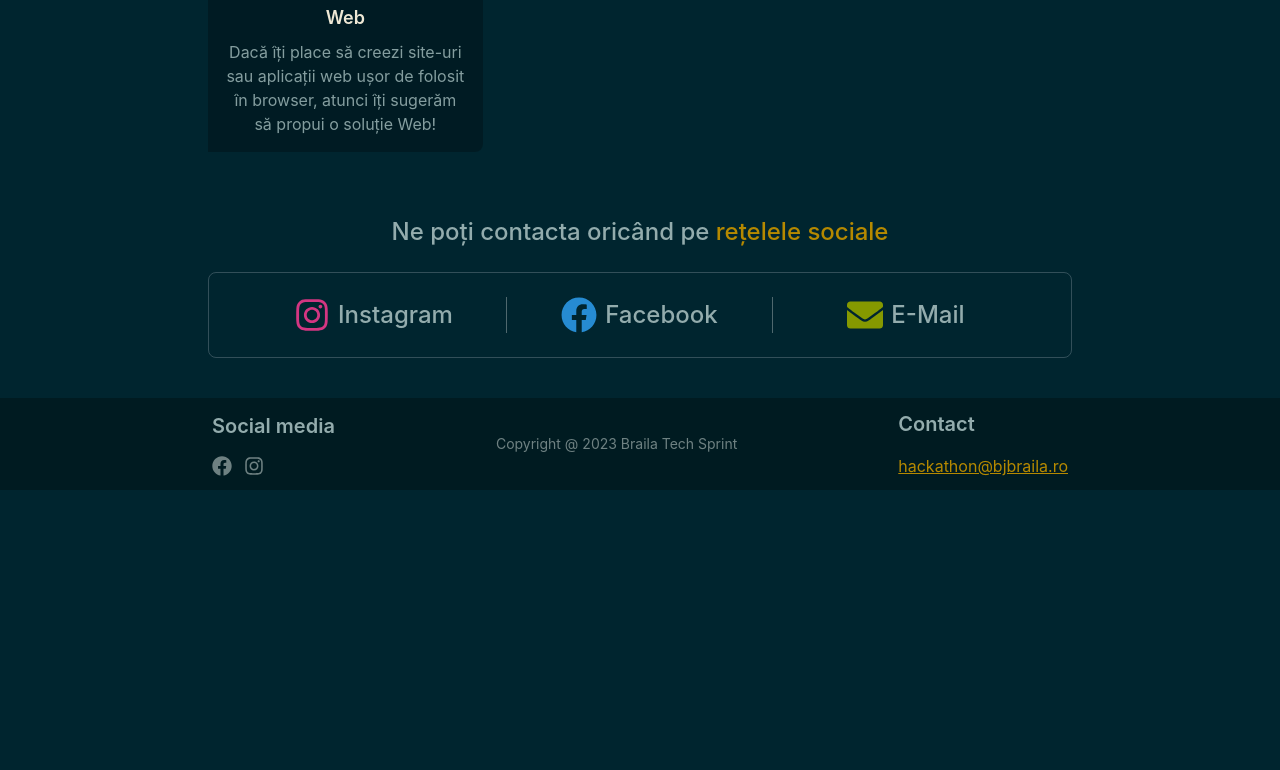
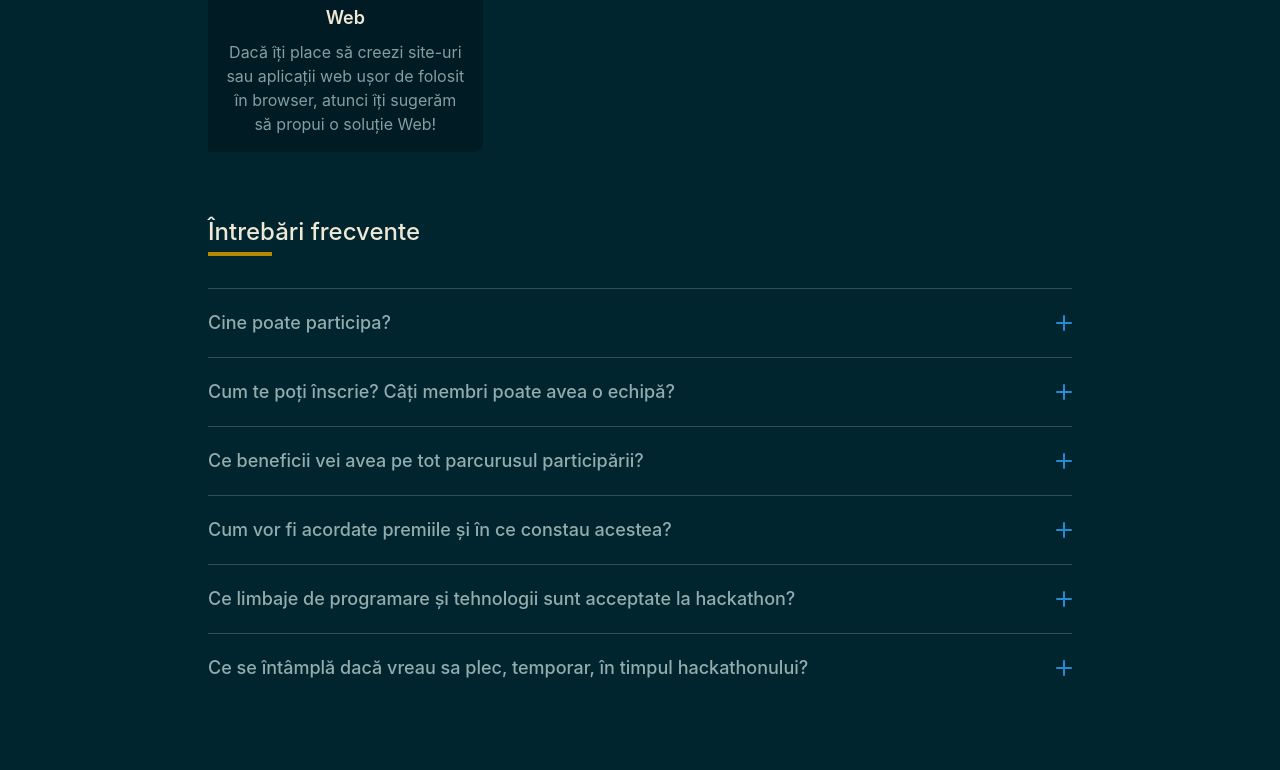
Before and after one commit to MoryokaV/brailatechsprint, a Next.js app: page / in a window 1280 px wide. Shown: the part 2000-2770 px from the top of the page. Before the commit the page ends 2490 px from the top, so only its background shows below. Built offline with nearby package versions, Linux system fonts and the light colour scheme.

Commit message:
FAQ section

```diff
--- /dev/null
+++ b/components/faq.js
@@ -0,0 +1,98 @@
+import { useState } from "react";
+
+const FAQ = () => {
+  return (
+    <section
+      className="mx-auto mb-16 w-full md:max-w-4xl px-4"
+      data-aos="fade-down"
+      data-aos-delay="300"
+    >
+      <h3 className="text-2xl font-medium text-sol-grey-accent">
+        Întrebări frecvente
+      </h3>
+      <div className="mt-1 mb-8 h-1 w-16 bg-sol-yellow"></div>
+      <Accordion title="Cine poate participa?">
+        Concursul se adresează elevilor și tinerilor pasionați de programare, cu
+        vârste cuprinse între 13 și 20 ani, care studiază în Brăila și în
+        județele limitrofe acestuia.
+      </Accordion>
+      <Accordion title="Cum te poți înscrie? Câți membri poate avea o echipă?">
+        Înscrierile se realizează individual sau în numele echipei (alcătuită
+        din maxim 3 persoane), completând formularul disponibil pe site.
+      </Accordion>
+      <Accordion title="Ce beneficii vei avea pe tot parcurusul participării?">
+        În timpul evenimentului, pe langa asigurarea gustarilor si bauturilor,
+        vei avea oportunitatea de a socializa cu alte persoane din afara echipei
+        tale cu aceeasi viziune si mentalitate asupra pasiunilor tale.
+      </Accordion>
+      <Accordion title="Cum vor fi acordate premiile și în ce constau acestea?">
+        La finalul celor 24 de ore de coding, vei avea ocazia să îți prezinți
+        proiectele în fața unui juriu de experți. Primii 3 cei mai creativi vor
+        pleca acasă, atât cu experiența unei aventuri tehnologice, cât și cu
+        premii fabuloase, anunțate în momentele următoare!
+      </Accordion>
+      <Accordion title="Ce limbaje de programare și tehnologii sunt acceptate la hackathon?">
+        În cadrul competiției Brăila Tech Sprint este permisă folosirea oricărui
+        limbaj de programare, participanții pot alege limbajele de programare
+        potrivite pentru abilitățile și experiența lor.
+      </Accordion>
+      <Accordion title="Ce se întâmplă dacă vreau sa plec, temporar, în timpul hackathonului?">
+        În cursul hackathonul este interzisă părăsirea proximității de
+        desfășurare a competiției fără a fi însoțit de un membru din staff.
+      </Accordion>
+    </section>
+  );
+};
+
+const Accordion = ({ title, children }) => {
+  const [accordionOpen, setAccordionOpen] = useState(false);
+
+  return (
+    <div className="w-full border-t border-t-sol-grey/30 px-0 py-3">
+      <button
+        onClick={() => setAccordionOpen(!accordionOpen)}
+        className="flex items-center justify-between w-full py-2"
+      >
+        <p className="font-medium text-lg text-left">{title}</p>
+        <svg
+          className={`${
+            accordionOpen ? "fill-sol-grey" : "fill-sol-bright-blue"
+          } shrink-0 ml-8`}
+          width="16"
+          height="16"
+          xmlns="http://www.w3.org/2000/svg"
+        >
+          <rect
+            y="7"
+            width="16"
+            height="2"
+            rx="1"
+            className={`transform origin-center transition duration-200 ease-out ${
+              accordionOpen && "!rotate-180"
+            }`}
+          />
+          <rect
+            y="7"
+            width="16"
+            height="2"
+            rx="1"
+            className={`transform origin-center rotate-90 transition duration-200 ease-out ${
+              accordionOpen && "!rotate-180"
+            }`}
+          />
+        </svg>
+      </button>
+      <div
+        className={`grid overflow-hidden transition-all duration-300 ease-in-out text-sm ${
+          accordionOpen
+            ? "grid-rows-[1fr] opacity-100"
+            : "grid-rows-[0fr] opacity-0"
+        }`}
+      >
+        <p className="overflow-hidden">{children}</p>
+      </div>
+    </div>
+  );
+};
+
+export default FAQ;
--- a/pages/index.js
+++ b/pages/index.js
@@ -7,6 +7,7 @@ import Image from "next/image";
 import Link from "next/link";
 import IndexPartnersFlex from "@/components/partners";
 import { FaEnvelope, FaFacebook, FaInstagram } from "react-icons/fa";
+import FAQ from "@/components/faq";
 
 import logo from "public/bts.png";
 import wave1 from "public/wave1.svg";
@@ -90,36 +91,10 @@ export default function Home() {
           <div className="mt-1 mb-4 h-1 w-16 bg-sol-yellow"></div>
           <Categories />
         </section>
-        <section className="mx-auto mb-10 w-full md:max-w-4xl px-4">
-          <h3 className="text-center mb-6 font-medium text-2xl">
-            Ne poți contacta oricând pe{" "}
-            <span className="text-sol-yellow">rețelele sociale</span>
-          </h3>
-          <div className="border border-sol-grey-dark/50 flex px-8 py-6 rounded-lg font-medium text-2xl">
-            <Link
-              href="https://www.instagram.com/brailatechsprint2024/"
-              target="_blank"
-              className="flex gap-2 items-center justify-center border-r border-r-sol-grey/50 w-1/3"
-            >
-              <FaInstagram className="text-sol-magenta h-9 w-9" /> Instagram
-            </Link>
-            <Link
-              href="https://www.facebook.com/HackBTS"
-              target="_blank"
-              className="flex gap-2 items-center justify-center border-r border-r-sol-grey/50 w-1/3"
-            >
-              <FaFacebook className="text-sol-bright-blue h-9 w-9" /> Facebook
-            </Link>
-            <Link
-              href="mailto:hackathon@bjbraila.ro"
-              className="flex gap-2 items-center justify-center w-1/3"
-            >
-              <FaEnvelope className="text-sol-green h-9 w-9" /> E-Mail
-            </Link>
-          </div>
-        </section>
+        <FAQ />
+        <CTA />
       </main>
-      <Footer></Footer>
+      <Footer />
     </>
   );
 }
@@ -174,3 +149,39 @@ const Masthead = () => {
     </div>
   );
 };
+
+const CTA = () => {
+  return (
+    <section
+      data-aos="fade-down"
+      className="mx-auto mb-10 w-full md:max-w-4xl px-4"
+    >
+      <h3 className="text-center mb-6 font-medium text-2xl">
+        Ne poți contacta oricând pe{" "}
+        <span className="text-sol-yellow">rețelele sociale</span>
+      </h3>
+      <div className="border border-sol-grey-dark/50 flex px-8 py-6 rounded-lg font-medium text-2xl">
+        <Link
+          href="https://www.instagram.com/brailatechsprint2024/"
+          target="_blank"
+          className="flex gap-2 items-center justify-center border-r border-r-sol-grey/50 w-1/3"
+        >
+          <FaInstagram className="text-sol-magenta h-9 w-9" /> Instagram
+        </Link>
+        <Link
+          href="https://www.facebook.com/HackBTS"
+          target="_blank"
+          className="flex gap-2 items-center justify-center border-r border-r-sol-grey/50 w-1/3"
+        >
+          <FaFacebook className="text-sol-bright-blue h-9 w-9" /> Facebook
+        </Link>
+        <Link
+          href="mailto:hackathon@bjbraila.ro"
+          className="flex gap-2 items-center justify-center w-1/3"
+        >
+          <FaEnvelope className="text-sol-green h-9 w-9" /> E-Mail
+        </Link>
+      </div>
+    </section>
+  );
+};
```
